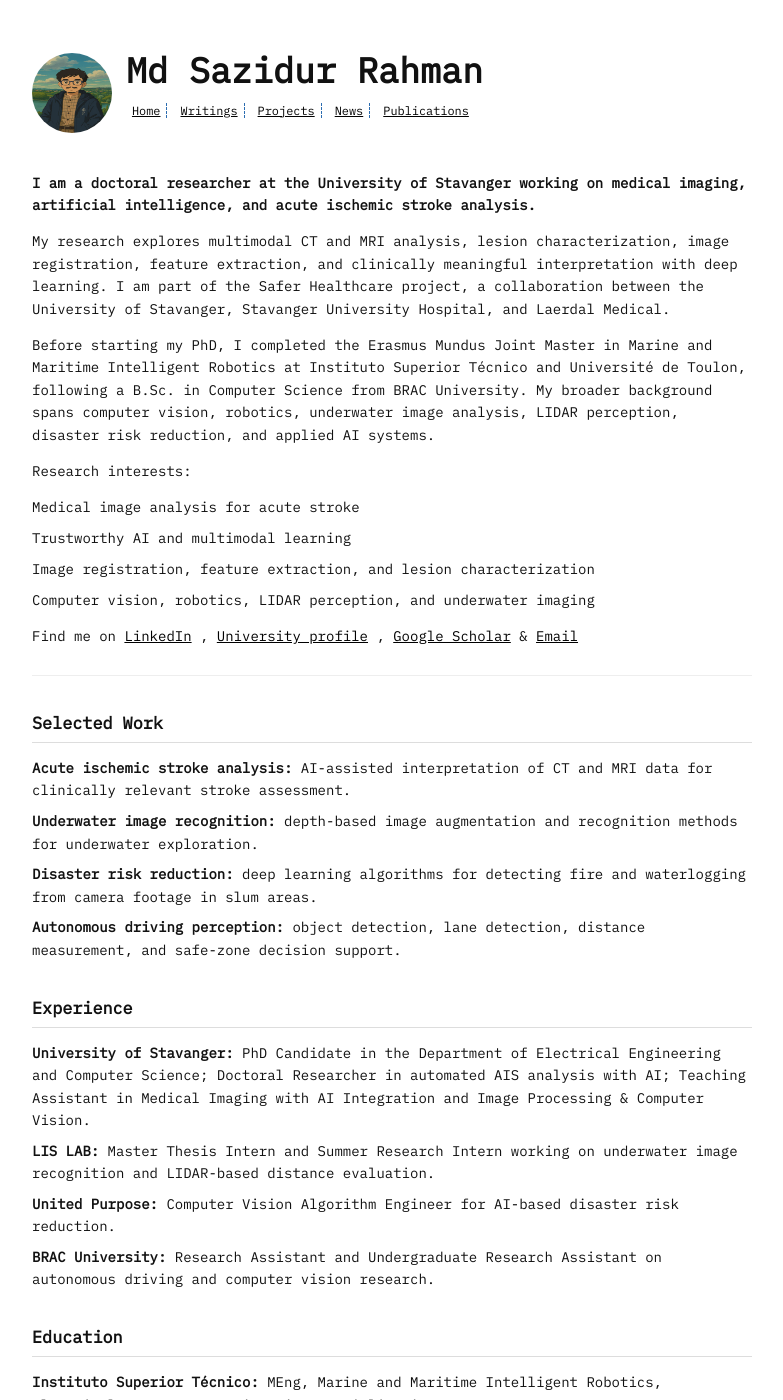
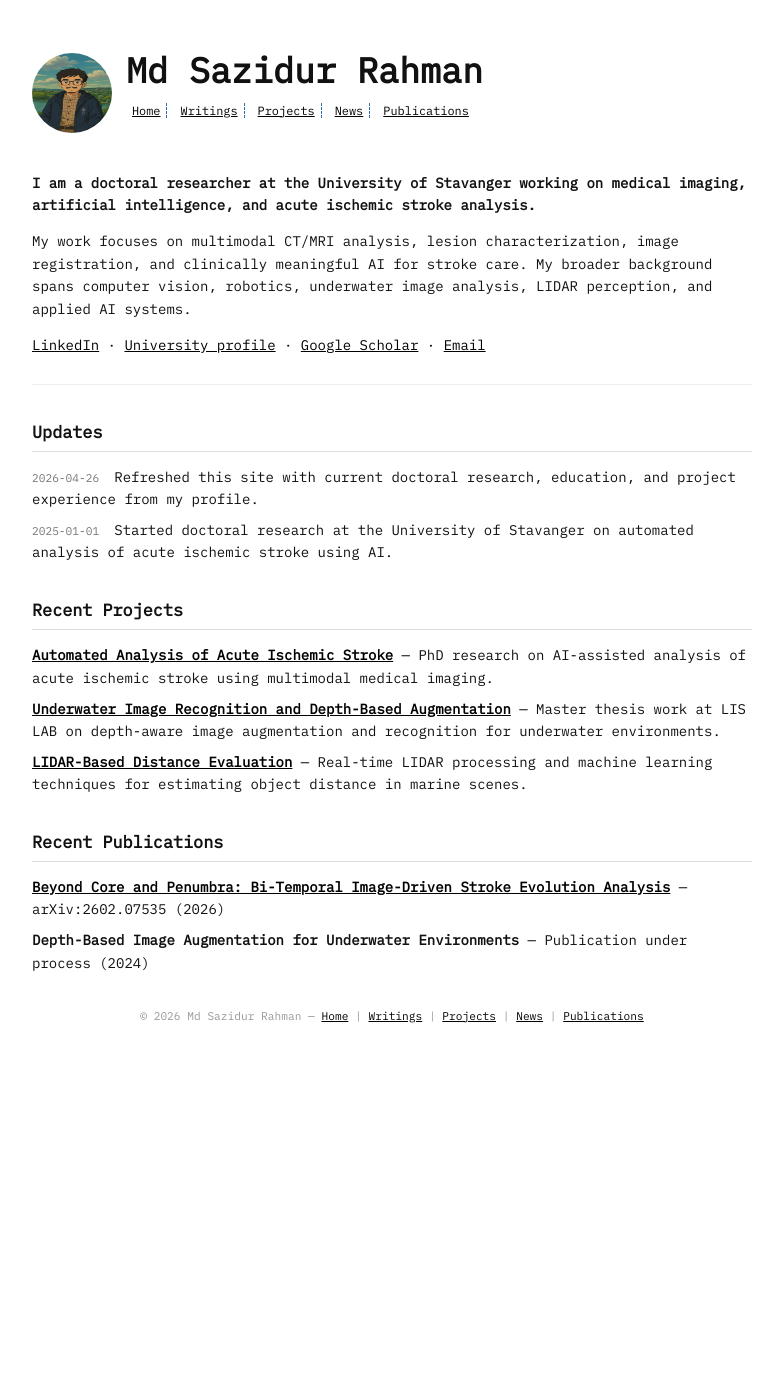
Before and after one commit to yokko123/yokko123.github.io, a Jekyll site: the page built from index.html, in a window 1280 px wide and 1400 px high. Shown: the whole window, without its empty margins (248-1031 px from the left). Built offline with Jekyll 4.4.1, drawn with Linux system fonts in a browser that asks for light colours; some of the changed text lies outside the part shown.

Commit message:
Simplify homepage

```diff
--- a/index.html
+++ b/index.html
@@ -6,90 +6,52 @@ title: Home
 <p><b>I am a doctoral researcher at the University of Stavanger working on medical imaging, artificial intelligence, and acute ischemic stroke analysis.</b></p>
 
 <p>
-  My research explores multimodal CT and MRI analysis, lesion characterization, image registration,
-  feature extraction, and clinically meaningful interpretation with deep learning. I am part of the
-  Safer Healthcare project, a collaboration between the University of Stavanger, Stavanger University
-  Hospital, and Laerdal Medical.
+  My work focuses on multimodal CT/MRI analysis, lesion characterization, image registration,
+  and clinically meaningful AI for stroke care. My broader background spans computer vision,
+  robotics, underwater image analysis, LIDAR perception, and applied AI systems.
 </p>
 
-<p>
-  Before starting my PhD, I completed the Erasmus Mundus Joint Master in Marine and Maritime Intelligent
-  Robotics at Instituto Superior Técnico and Université de Toulon, following a B.Sc. in Computer Science
-  from BRAC University. My broader background spans computer vision, robotics, underwater image analysis,
-  LIDAR perception, disaster risk reduction, and applied AI systems.
-</p>
-
-<p>Research interests:</p>
-<ul>
-  <li>Medical image analysis for acute stroke</li>
-  <li>Trustworthy AI and multimodal learning</li>
-  <li>Image registration, feature extraction, and lesion characterization</li>
-  <li>Computer vision, robotics, LIDAR perception, and underwater imaging</li>
-</ul>
-
-<p>
-  Find me on
+<p class="links">
   <a href="https://www.linkedin.com/in/mdsazidurrahman/" target="_blank">LinkedIn</a>
-  ,
+  ·
   <a href="https://www.uis.no/en/profile/5099" target="_blank">University profile</a>
-  ,
+  ·
   <a href="https://scholar.google.com/citations?user=5gFx3lwAAAAJ&amp;hl=en" target="_blank">Google Scholar</a>
-  &
+  ·
   <a href="mailto:md.s.rahman@uis.no">Email</a>
 </p>
 
 <hr>
 
-<h2>Selected Work</h2>
-<ul>
-  <li><strong>Acute ischemic stroke analysis:</strong> AI-assisted interpretation of CT and MRI data for clinically relevant stroke assessment.</li>
-  <li><strong>Underwater image recognition:</strong> depth-based image augmentation and recognition methods for underwater exploration.</li>
-  <li><strong>Disaster risk reduction:</strong> deep learning algorithms for detecting fire and waterlogging from camera footage in slum areas.</li>
-  <li><strong>Autonomous driving perception:</strong> object detection, lane detection, distance measurement, and safe-zone decision support.</li>
-</ul>
-
-<h2>Experience</h2>
-<ul>
-  <li><strong>University of Stavanger:</strong> PhD Candidate in the Department of Electrical Engineering and Computer Science; Doctoral Researcher in automated AIS analysis with AI; Teaching Assistant in Medical Imaging with AI Integration and Image Processing &amp; Computer Vision.</li>
-  <li><strong>LIS LAB:</strong> Master Thesis Intern and Summer Research Intern working on underwater image recognition and LIDAR-based distance evaluation.</li>
-  <li><strong>United Purpose:</strong> Computer Vision Algorithm Engineer for AI-based disaster risk reduction.</li>
-  <li><strong>BRAC University:</strong> Research Assistant and Undergraduate Research Assistant on autonomous driving and computer vision research.</li>
-</ul>
-
-<h2>Education</h2>
-<ul>
-  <li><strong>Instituto Superior Técnico:</strong> MEng, Marine and Maritime Intelligent Robotics, Electrical &amp; Computer Engineering specialization.</li>
-  <li><strong>Université de Toulon:</strong> MEng, Marine and Maritime Intelligent Robotics, Complex Systems specialization.</li>
-  <li><strong>BRAC University:</strong> B.Sc. in Computer Science.</li>
-</ul>
-
-<h2>Skills &amp; Certifications</h2>
-<ul>
-  <li><strong>Skills:</strong> medical imaging, technical research, teacher mentoring, computer vision, robotics, and applied AI.</li>
-  <li><strong>Certifications:</strong> Digital Signal Processing, Fundamentals of Digital Image and Video Processing, and OxML certificate of participation.</li>
-  <li><strong>Languages:</strong> English, Bengali, and elementary Portuguese.</li>
-</ul>
-
-<h2>Recent News</h2>
+<h2>Updates</h2>
 <ul>
   {% assign sorted_news = site.news | sort: "date" | reverse %}
-  {% for item in sorted_news limit:3 %}
+  {% for item in sorted_news limit:2 %}
     <li><span class="meta">{{ item.date | date: "%Y-%m-%d" }}</span> {{ item.title }}</li>
-  {% endfor %}
-</ul>
-
-<h2>Recent Essays</h2>
-<ul>
-  {% assign recent_posts = site.posts | slice: 0, 5 %}
-  {% for post in recent_posts %}
-    <li><span class="meta">{{ post.date | date: "%Y-%m-%d" }}</span> <a href="{{ post.url }}">{{ post.title }}</a></li>
   {% endfor %}
 </ul>
 
 <h2>Recent Projects</h2>
 <ul>
   {% assign sorted_projects = site.projects | sort: "date" | reverse %}
-  {% for project in sorted_projects limit:5 %}
+  {% for project in sorted_projects limit:3 %}
     <li><strong><a href="{{ project.url }}">{{ project.title }}</a></strong> — {{ project.description }}</li>
   {% endfor %}
 </ul>
+
+<h2>Recent Publications</h2>
+<ul>
+  {% assign sorted_publications = site.publications | sort: "date" | reverse %}
+  {% for pub in sorted_publications limit:2 %}
+    <li>
+      <strong>
+        {% if pub.link %}
+          <a href="{{ pub.link }}" target="_blank">{{ pub.title }}</a>
+        {% else %}
+          {{ pub.title }}
+        {% endif %}
+      </strong>
+      — {{ pub.journal }} ({{ pub.date | date: "%Y" }})
+    </li>
+  {% endfor %}
+</ul>
```
Also changed, not shown: _posts/2024-03-31-test.md (deleted, +0 -5 lines).
